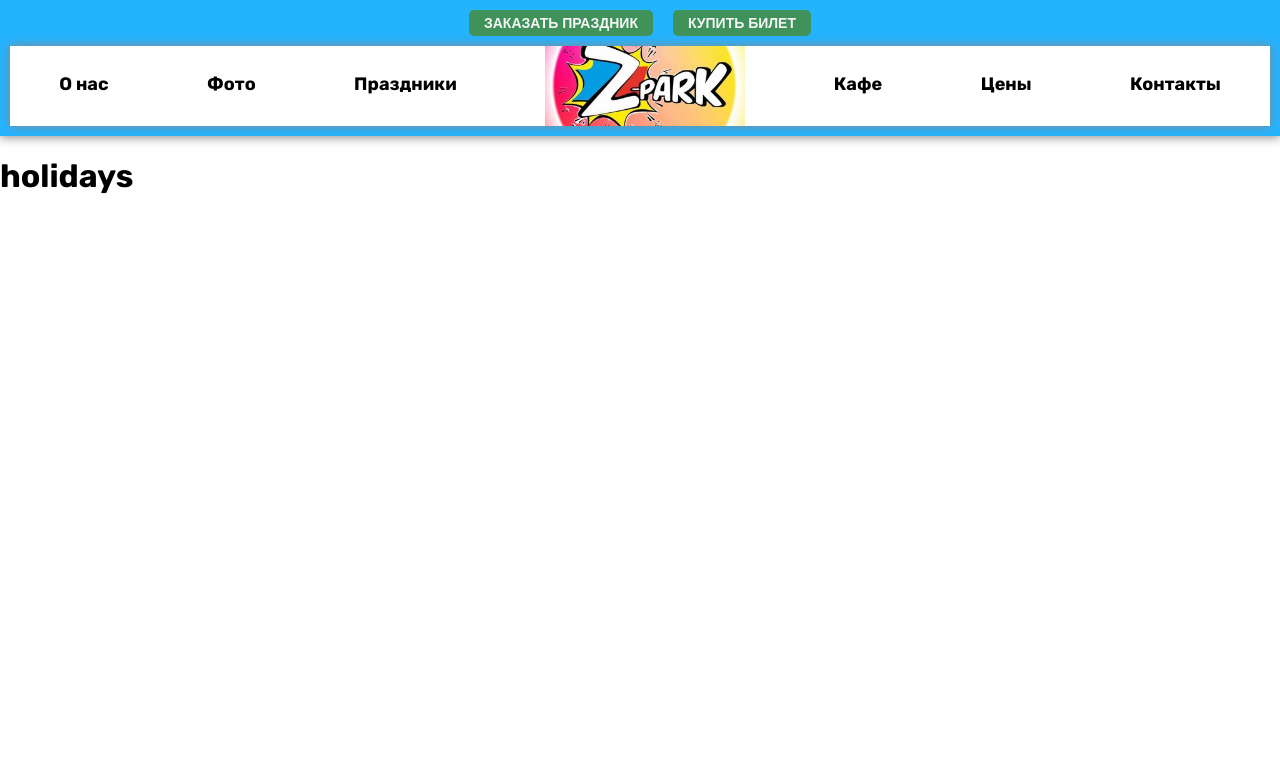
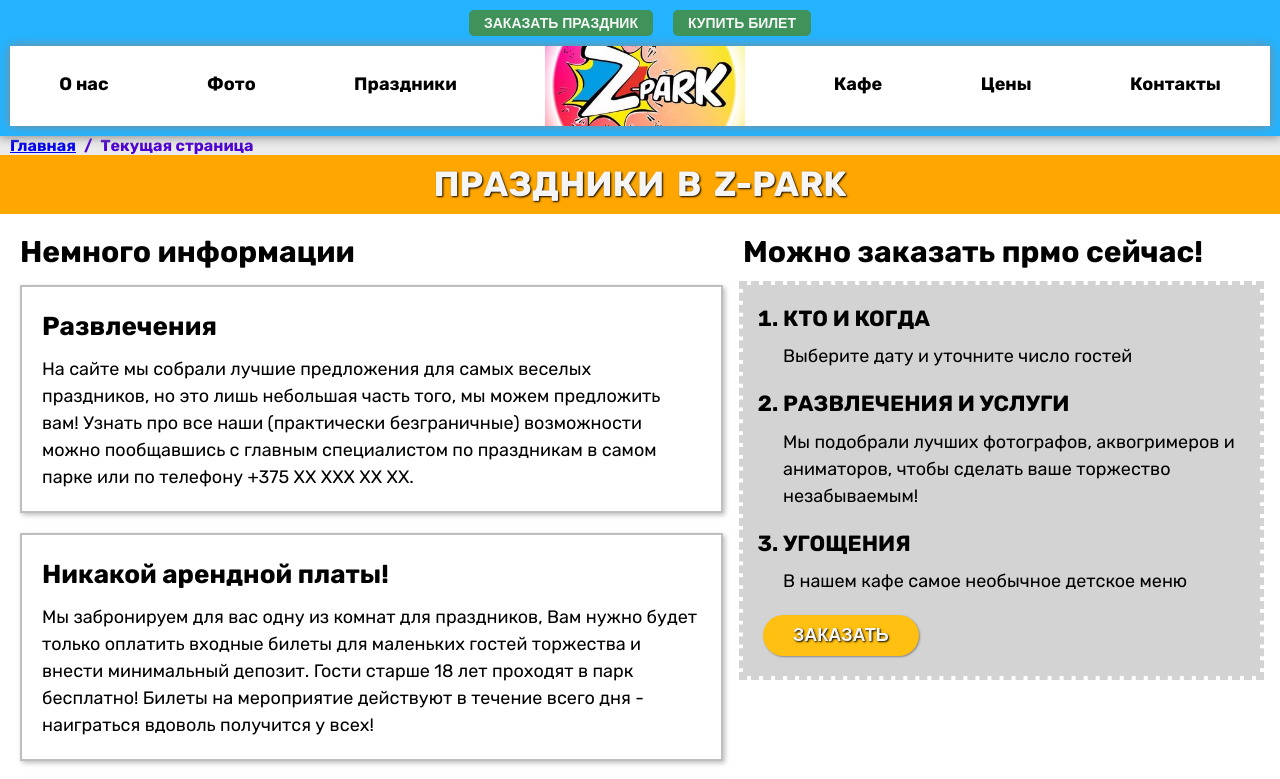
Before and after one commit to GumnovRuslan/z-park, a SvelteKit app: page /holidays in a window 1280 px wide. Shown: the top 779 px of the page. Built offline with nearby package versions, Linux system fonts and the light colour scheme.

Commit message:
add section holidays

```diff
--- /dev/null
+++ b/src/lib/component/BreadCrumbs.svelte
@@ -0,0 +1,39 @@
+<script>
+  export let breadcrumbs = [];
+</script>
+
+<nav>
+  <ol class="bread-crumb">
+    {#each breadcrumbs as { label, url }, index}
+      <li class="bread-crumb__item">
+        {#if url}
+          <a href={url}>{label}</a>
+        {:else}
+          <li>{label}</li>
+        {/if}
+        {#if index !== breadcrumbs.length - 1}<span class="separator">/</span>{/if}
+      </li>
+    {/each}
+  </ol>
+</nav>
+
+<style>
+  .bread-crumb {
+    display: flex;
+    padding: 0 10px;
+    margin: 0;
+    list-style: none;
+    background: rgba(128, 128, 128, 0.155)
+  }
+
+  .bread-crumb__item {
+    display: flex;
+    align-items: center;
+    font-weight: 700;
+    color: rgb(78, 1, 211);
+  }
+
+  .separator {
+    margin: 0 0.5rem;
+  }
+</style>
--- /dev/null
+++ b/src/lib/component/SectionTitle.svelte
@@ -0,0 +1,20 @@
+<script>
+    export let value = 'Заголовок секции';
+</script>
+
+<h2 class='title'>{value}</h2>
+
+<style>
+    .title {
+        padding: 10px;
+        margin: 0;
+        font-size: clamp(20px,4.5vw, 35px);
+        text-transform: uppercase;
+        text-align: center;
+        text-shadow: 1px 1px 2px #000;
+        line-height: 1.1;
+        word-spacing: 5px;
+        color: #f5f5f5;
+        background: #ffa600;
+    }
+</style>
--- a/src/lib/component/popup/BookHoliday.svelte
+++ b/src/lib/component/popup/BookHoliday.svelte
@@ -62,9 +62,11 @@
         font-weight: 700;
         font-size: 24px;
         text-align: center;
+        line-height: 1.2;
     }
     :global(.dialog__description) {
-        width: 500px;
+        max-width: 500px;
+        width: 100%;
         text-transform: uppercase;
         font-weight: 700;
         font-size: 14px;
--- a/src/routes/+layout.svelte
+++ b/src/routes/+layout.svelte
@@ -2,9 +2,16 @@
     import Header from "$lib/component/Header.svelte";
     import Footer from "$lib/component/Footer.svelte";
     import BtnUp from "../lib/component/BtnUp.svelte";
+    import BreadCrumbs from "../lib/component/BreadCrumbs.svelte";
+
+  let breadcrumbs = [
+    { label: 'Главная', url: '/' },
+    { label: 'Текущая страница', url: null }
+  ];
 </script>
 
 <Header />
+<BreadCrumbs {breadcrumbs} />
 <div class='content'>
     <slot />
 </div>
--- a/src/routes/holidays/+page.svelte
+++ b/src/routes/holidays/+page.svelte
@@ -1 +1,160 @@
-<h1>holidays</h1>
+<script>
+    import SectionTitle from "$lib/component/SectionTitle.svelte";
+</script>
+
+<svelte:head>
+    <title>
+        Праздинки в Z-park
+    </title>
+</svelte:head>
+
+
+<SectionTitle value='Праздники в Z-park'/>
+<div class='content'>
+    <div class='left'>
+        <p class='title'>Немного информации</p>
+        <div class='cards'>
+            <div class='card'>
+                <p class='card__title'>Развлечения</p>
+                <p class='card__text'>
+                    На сайте мы собрали лучшие предложения для самых веселых праздников, но это лишь небольшая часть того, мы можем предложить вам! Узнать про все наши (практически безграничные) возможности можно пообщавшись с главным специалистом по праздникам в самом парке или по телефону +375 XX XXX XX XX.
+                </p>
+            </div>
+            <div class='card'>
+                <p class='card__title'>Никакой арендной платы!</p>
+                <p class='card__text'>
+                    Мы забронируем для вас одну из комнат для праздников, Вам нужно будет только оплатить входные билеты для маленьких гостей торжества и внести минимальный депозит. Гости старше 18 лет проходят в парк бесплатно! Билеты на мероприятие действуют в течение всего дня - наиграться вдоволь получится у всех!
+                </p>
+            </div>
+            <div class='card'>
+                <p class='card__title'>Угощения</p>
+                <p class='card__text'>
+                    Наш бренд-шеф создал специальное детское меню для праздников, а взрослые гости смогут выбрать вкусности из основного меню заранее или прямо в процессе торжества!
+                </p>
+            </div>
+        </div>
+    </div>
+    <div class='right'>
+        <p class='title'>Можно заказать прмо сейчас!</p>
+        <div class='list'>
+            <ol class='info'>
+                <li class='info__item'>Кто и когда
+                    <p class='info__text'>Выберите дату и уточните число гостей</p>
+                </li>
+                <li class='info__item'>Развлечения и услуги
+                    <p class='info__text'>Мы подобрали лучших фотографов, аквогримеров и аниматоров, чтобы сделать ваше торжество незабываемым!</p>
+                </li>
+                <li class='info__item'>Угощения
+                    <p class='info__text'>В нашем кафе самое необычное детское меню</p>
+                </li>
+            </ol>
+            <button class='btn' type="button" on:click={() => window.bookHoliday.showModal()}>Заказать</button>
+        </div>
+    </div>
+</div>
+
+<style>
+    p {
+        margin: 0;
+        padding: 0;
+        line-height: 1.5;
+    }
+    .content {
+        display: flex;
+        gap: 20px;
+        flex-wrap: wrap;
+        padding: 20px;
+    }
+    .left {
+        flex: 55%;
+        width: 40vw;
+    }
+    .right {
+        flex: 40%;
+    }
+    .title {
+        font-weight: 700;
+        font-size: 30px;
+        margin-bottom: 15px;
+        line-height: 1.2;
+    }
+    .cards {
+        display: flex;
+        flex-direction: column;
+        gap: 20px;
+    }
+    .card {
+        padding: 20px;
+        border: 2px solid #bebebe;
+        box-shadow: 2px 2px 5px #bebebe;
+    }
+    .card__title {
+        font-size: 26px;
+        font-weight: 700;
+        margin-bottom: 10px;
+    }
+    .card__text {
+        font-size: 18px;
+    }
+    .list {
+        padding: 20px;
+        outline: 4px dashed #d3d3d3;
+        background: #d3d3d3;
+    }
+    .info {
+        display: flex;
+        flex-direction: column;
+        gap: 20px;
+        margin: 0 0 20px 0;
+        padding-left: 20px;
+
+    }
+    .info__item {
+        text-transform: uppercase;
+        font-weight: 700;
+        font-size: 22px;
+        line-height: 1.3;
+    }
+    .info__text {
+        text-transform: none;
+        font-weight: 400;
+        font-size: 18px;
+        padding-top: 10px;
+    }
+    .btn {
+        text-transform: uppercase;
+        background: #ffc011;
+        border: none;
+        border-radius: 30px;
+        font-size: 18px;
+        font-weight: 700;
+        color: #f5f5f5;
+        text-shadow: 1px 1px 2px #000;
+        padding: 10px 30px;
+        box-shadow: 1px 1px 2px #868686;
+    }
+
+    @media screen and (max-width: 750px) {
+        .left {
+            min-width: 280px;
+        }
+        .right {
+            min-width: 270px;
+        }
+        .title {
+            font-size: 20px;
+        }
+        .card__title {
+            font-size: 18px;
+        }
+        .card__text {
+            font-size: 16px;
+        }
+        .info__item {
+            font-size: 16px;
+        }
+        .info__text {
+            font-size: 16px;
+        }
+    }
+</style>
```
